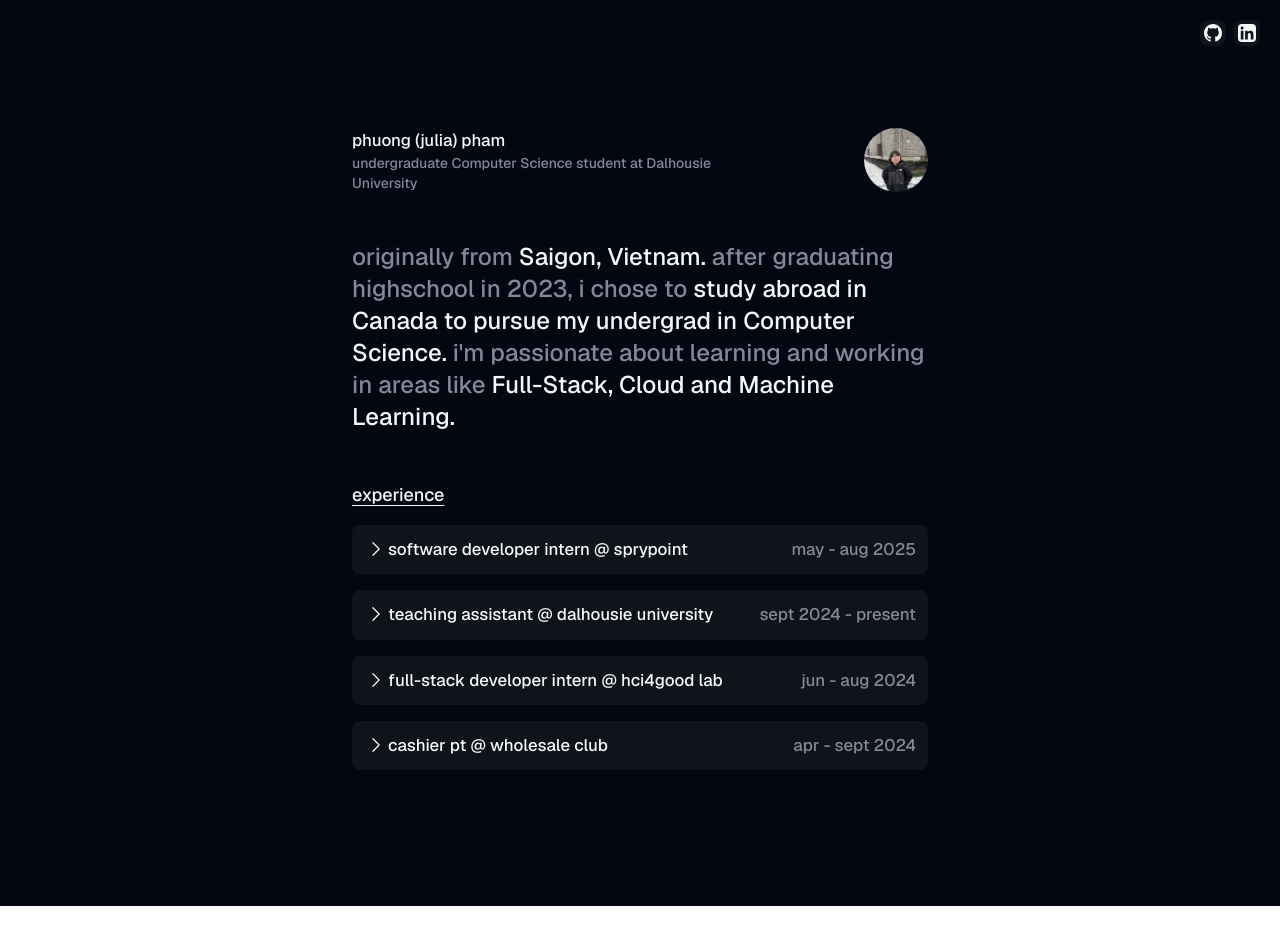
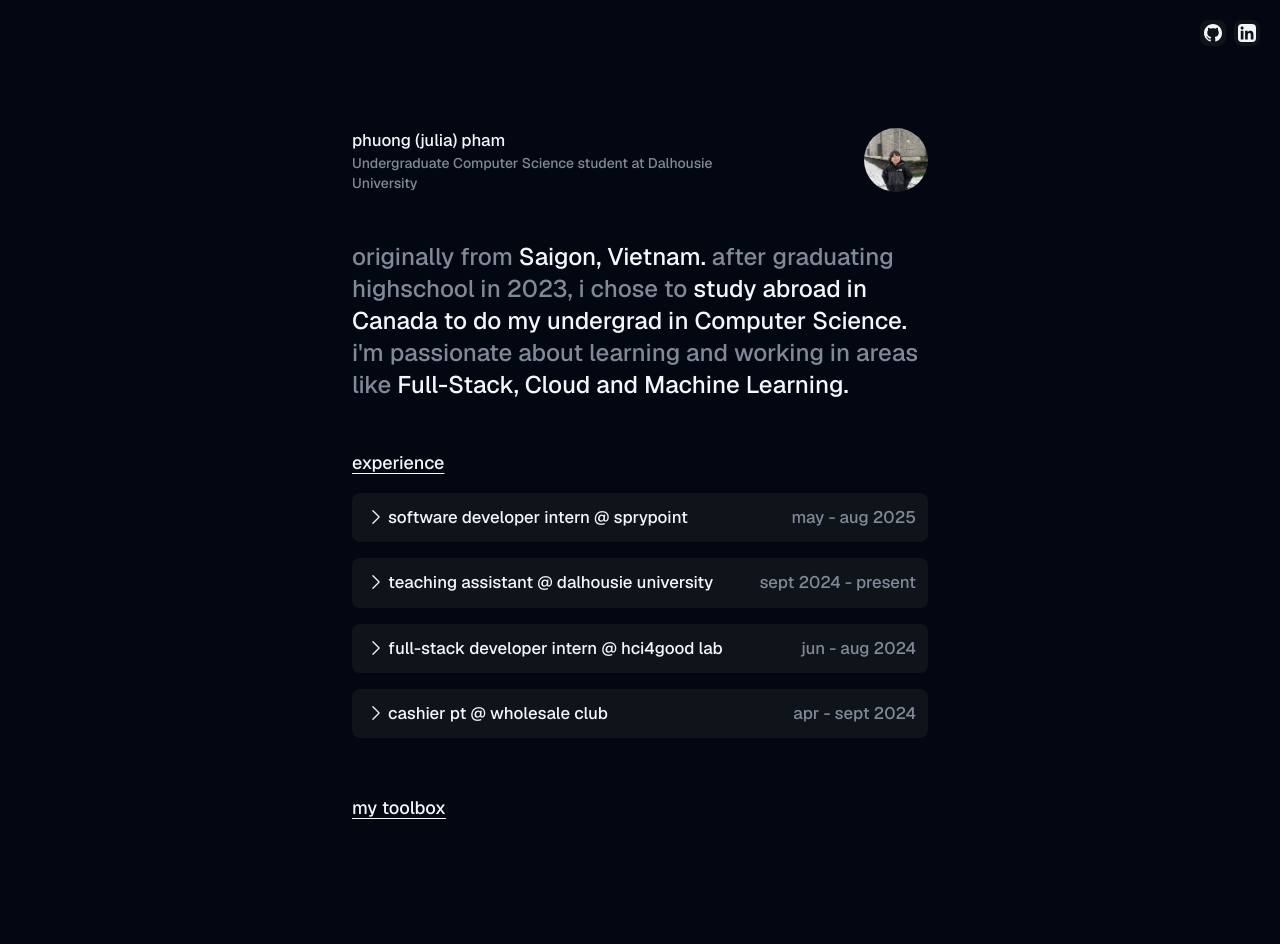
Before and after one commit to phuongwj/portfolio-101, a Next.js app: page / in a window 1280 px wide. Shown: the top 944 px of the page. Before the commit the page ends 906 px from the top, so only its background shows below. Built offline with nearby package versions, Linux system fonts and the light colour scheme.

Commit message:
added couple lines for toolbox

```diff
--- a/src/app/components/Oneforall.jsx
+++ b/src/app/components/Oneforall.jsx
@@ -50,7 +50,7 @@ export default function Oneforall() {
         <section className="w-full flex flex-row justify-between">
           <div>
             <h1 className="text-first text-md font-medium">phuong (julia) pham</h1>
-            <h2 className="text-second text-sm font-medium max-w-[23rem]">undergraduate Computer Science student at Dalhousie University</h2>
+            <h2 className="text-second text-sm font-medium max-w-[23rem]">Undergraduate Computer Science student at Dalhousie University</h2>
           </div>
           <img className="size-16 rounded-full" src="/phuongwj.jpg" alt="Julia's picture"/>
         </section>
@@ -58,14 +58,14 @@ export default function Oneforall() {
         {/* Bit bout myself */}
         <section className="w-full">
           <h2 className="text-first text-2xl font-medium">
-          <span className="text-second">originally from</span> Saigon, Vietnam. <span className="text-second">after graduating highschool in 2023, i chose to</span> study abroad in Canada to pursue my undergrad in Computer Science. <span className="text-second">i'm passionate about learning and working in areas like</span> Full-Stack, Cloud and Machine Learning.
+          <span className="text-second">originally from</span> Saigon, Vietnam. <span className="text-second">after graduating highschool in 2023, i chose to</span> study abroad in Canada to do my undergrad in Computer Science. <span className="text-second">i'm passionate about learning and working in areas like</span> Full-Stack, Cloud and Machine Learning.
           </h2>
         </section>
 
         {/* Experiences */}
         <section className="w-full flex flex-col gap-4">
 
-          {/* Title */}
+          {/* Experience Title */}
           <h1 className="text-first text-lg font-medium underline underline-offset-4"> experience</h1>
 
           {/* List of Experiences */}
@@ -118,6 +118,13 @@ export default function Oneforall() {
               </ul>
             </section>
         </section>
+
+        {/* Projects */}
+        <section className="w-full flex flex-col gap-4">
+
+          {/* Toolbox Title */}
+          <h1 className="text-first text-lg font-medium underline underline-offset-4"> my toolbox</h1>
+        </section>
       </main>
     </div>
   )
```
